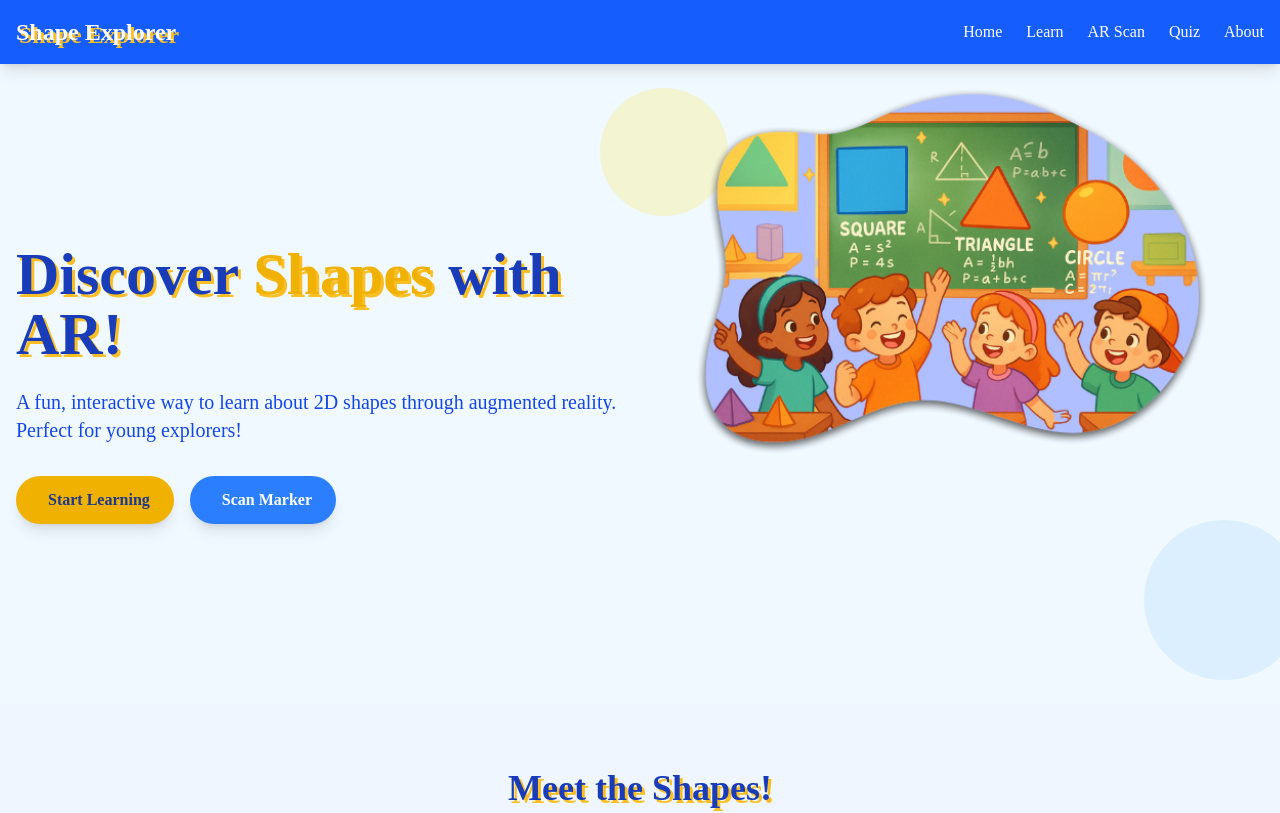
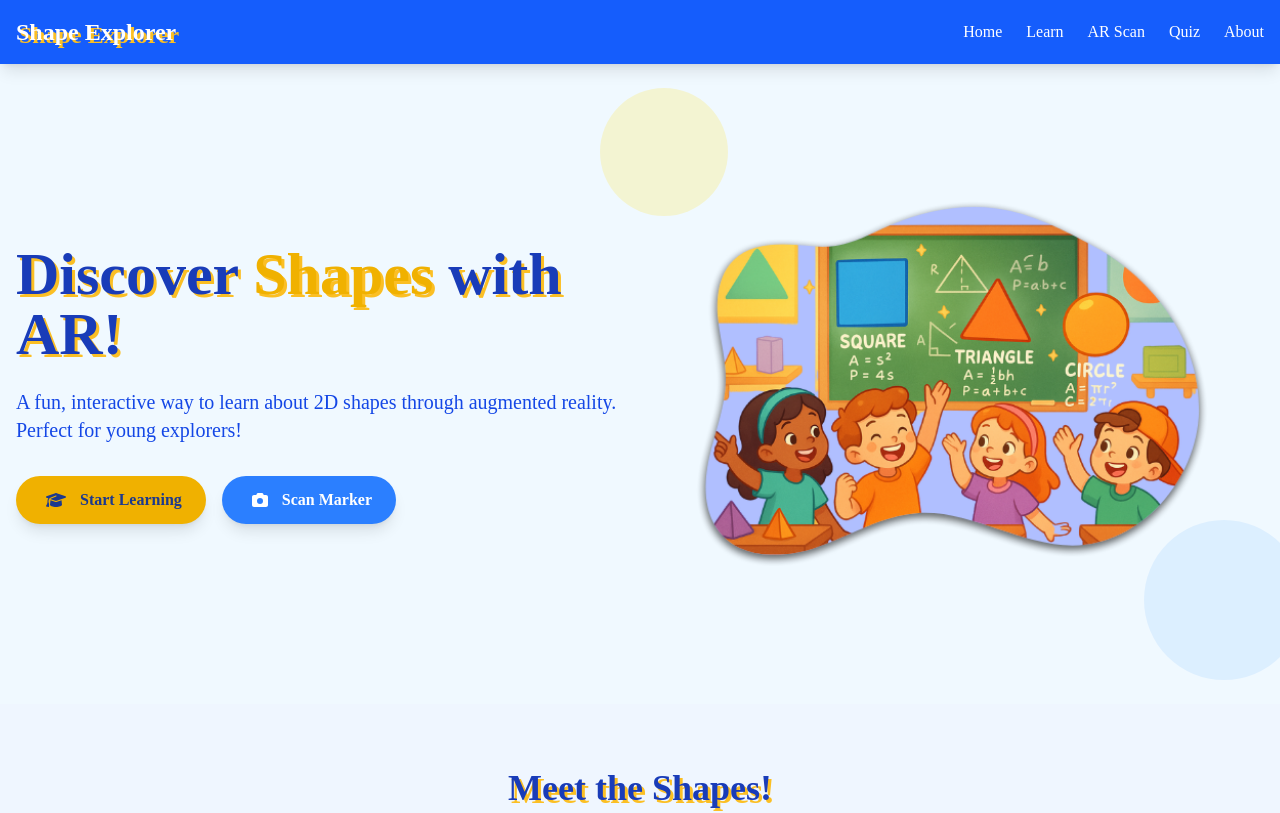
Before and after one commit to HafizdFerzano/TA-PBS-KING, a Next.js app in the folder frontend/: page / in a window 1280 px wide. Shown: the top 813 px of the page. Built offline with nearby package versions, Linux system fonts and the light colour scheme.

Commit message:
hafidz: create home section

```diff
--- a/frontend/app/components/HomeSection.tsx
+++ b/frontend/app/components/HomeSection.tsx
@@ -1,10 +1,12 @@
 // app/components/HomeSection.tsx
 import Image from "next/image";
+import { FontAwesomeIcon } from "@fortawesome/react-fontawesome";
+import { faCamera, faGraduationCap } from "@fortawesome/free-solid-svg-icons";
 import Link from "next/link";
 
 export default function HomeSection() {
   return (
-    <section id="home" className="py-16 px-4">
+    <section id="home" className="py-16 px-4 h-90vh">
       <div className="container mx-auto flex flex-col md:flex-row items-center">
         <div className="md:w-1/2 mb-10 md:mb-0">
           <h1 className="text-5xl md:text-6xl font-bold mb-6 title-font text-blue-800">
@@ -15,18 +17,21 @@ export default function HomeSection() {
             reality. Perfect for young explorers!
           </p>
           <div className="flex flex-col sm:flex-row space-y-4 sm:space-y-0 sm:space-x-4">
-            <a
+            <Link
               href="#learn"
-              className="bg-yellow-500 hover:bg-yellow-600 text-blue-900 font-bold py-3 px-6 rounded-full text-center transition-all transform hover:scale-105 shadow-lg"
+              className="bg-yellow-500 flex gap-x-2 items-center hover:bg-yellow-600 text-blue-900 font-bold py-3 px-6 rounded-full text-center transition-all transform hover:scale-105 shadow-lg"
             >
-              <i className="fas fa-graduation-cap mr-2"></i> Start Learning
-            </a>
-            <a
+              {/* <FontAwesomeIcon icon={`fa-solid fa-camera`}/> */}
+            <FontAwesomeIcon icon={faGraduationCap} className="w-8" />
+              Start Learning
+            </Link>
+            <Link
               href="#scan"
-              className="bg-blue-500 hover:bg-blue-700 text-white font-bold py-3 px-6 rounded-full text-center transition-all transform hover:scale-105 shadow-lg"
+              className="bg-blue-500 flex gap-x-2 items-center hover:bg-blue-700 text-white font-bold py-3 px-6 rounded-full text-center transition-all transform hover:scale-105 shadow-lg"
             >
-              <i className="fas fa-camera mr-2"></i> Scan Marker
-            </a>
+              <FontAwesomeIcon icon={faCamera} className="w-7" />
+              Scan Marker
+            </Link>
           </div>
         </div>
         <div className="md:w-1/2 relative">
@@ -35,7 +40,7 @@ export default function HomeSection() {
             alt="Kids learning shapes"
             width={500}
             height={500}
-            className="w-full max-w-lg mx-auto animate-bounce"
+            className="w-full max-w-lg mx-auto "
           />
           <div className="absolute -top-10 -left-10 w-32 h-32 bg-yellow-300 rounded-full opacity-20 -z-10"></div>
           <div className="absolute -bottom-10 -right-10 w-40 h-40 bg-blue-300 rounded-full opacity-20 -z-10"></div>
```
